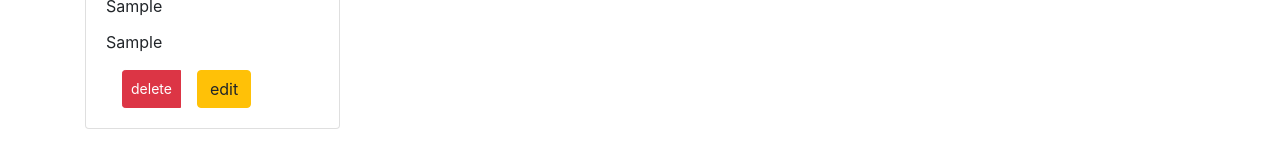
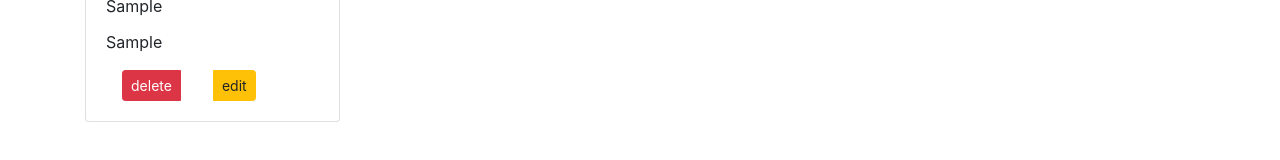
Before and after one commit to marcinbik/Redux-tutorial, a React (Create React App) app: page / in a window 1280 px wide. Both pictures are taken after typing "Sample", "Sample", "Sample" into the empty fields and a click on the input 640 px from the left and 229 px from the top of the page. Shown: the part 451-611 px from the top of the page. Built offline with nearby package versions, Linux system fonts and the light colour scheme.

Commit message:
add List.container

```diff
--- /dev/null
+++ b/src/components/List/List.container.js
@@ -0,0 +1,26 @@
+import React, { useState } from "react";
+import { REMOVE_ITEM, EDIT_ITEM } from "../../redux/actions/movies";
+import { useDispatch } from "react-redux";
+import List from "./List";
+
+const ListContainer = () => {
+  const [isModalOpen, setIsModalOpen] = useState(false);
+  const dispatch = useDispatch();
+
+  const toggle = () =>{
+    setIsModalOpen(!isModalOpen)
+  }
+
+  const handleRemove = (id) => {
+    dispatch({ type: REMOVE_ITEM, id });
+  };
+
+  const handleEdit = (id, data) => {
+    const movie = { id, ...data };
+    dispatch({ type: EDIT_ITEM, movie });
+  };
+
+  return <List onRemove={handleRemove} onEdit={handleEdit} isModalOpen={isModalOpen} toggle={toggle} />;
+};
+
+export default ListContainer;
--- a/src/components/List/List.jsx
+++ b/src/components/List/List.jsx
@@ -1,27 +1,19 @@
 import React from "react";
 import { useSelector } from "react-redux";
-import { useDispatch } from 'react-redux';
+
 import { Row } from "reactstrap";
-import {REMOVE_ITEM} from "../../redux/actions/movies";
+
 import  Movie from "../Movie";
 
 
 
-const List = () => {
+const List = ({ onRemove, onEdit, isModalOpen, toggle }) => {
   const movies = useSelector((store) => store.movies);
-
-  const dispatch = useDispatch();
-
-  const handleRemove = id => {
-    dispatch({ type: REMOVE_ITEM, id });
-  };
-
-
 
 
   return (
     <Row>
-      {movies.map(movie => <Movie key={movie.id} {...movie} onRemove={handleRemove}  />)}
+      {movies.map(movie => <Movie key={movie.id} movie={movie} onRemove={onRemove} isModalOpen={isModalOpen} onEdit={onEdit} toggle={toggle} />)}
     </Row>
   );
 };
--- a/src/components/List/index.jsx
+++ b/src/components/List/index.jsx
@@ -1,2 +1,2 @@
-import List from "./List"
-export default List;
+import ListContainer from "./List.container"
+export default ListContainer;
--- a/src/components/Modal/Modal.jsx
+++ b/src/components/Modal/Modal.jsx
@@ -1,31 +1,10 @@
-import React, { useState } from "react";
+import React from "react";
 import { Button, Modal, ModalHeader, ModalBody, ModalFooter } from "reactstrap";
 import Form from "../Form";
-import { useDispatch } from "react-redux";
-import { EDIT_ITEM } from "../../redux/actions/movies";
 
-const EditModal = ({ buttonLabel = "edit", id }) => {
-
-
-  const [modal, setModal] = useState(false);
-
-  const toggle = () => setModal(!modal);
-
-  const dispatch = useDispatch();
-
-  const onEdit = (data) => {
-
-    const movie = { id,...data };
-    dispatch({ type: EDIT_ITEM, movie });
-    toggle();
-  };
-
+const EditModal = ({ buttonLabel = "edit", isModalOpen, onEdit, toggle }) => {
   return (
-    <div>
-      <Button color="warning" onClick={toggle}>
-        {buttonLabel}
-      </Button>
-      <Modal isOpen={modal} toggle={toggle}>
+    <Modal isModalOpen={isModalOpen} toggle={toggle}>
       <ModalHeader toggle={toggle}>Edit movie</ModalHeader>
       <ModalBody>
         <Form onSubmit={onEdit} />
@@ -36,7 +15,6 @@ const EditModal = ({ buttonLabel = "edit", id }) => {
         </Button>
       </ModalFooter>
     </Modal>
-    </div>
   );
 };
 
--- a/src/components/Movie/Movie.jsx
+++ b/src/components/Movie/Movie.jsx
@@ -2,7 +2,7 @@ import React from "react";
 import { Button, Card, Col, CardBody, CardTitle, CardText, ButtonGroup } from "reactstrap";
 import Modal from "../Modal";
 
-const Movie = ({ id, title, picture, description, onRemove }) => {
+const Movie = ({ movie: {id, title, picture, description}, onRemove, onEdit, isModalOpen, toggle }) => {
 
   return (
     <Col xs={12} md={4} lg={3}>
@@ -20,7 +20,12 @@ const Movie = ({ id, title, picture, description, onRemove }) => {
           >
             delete
           </Button>
-          <Modal id={id} />
+          <Button
+            color="warning"
+            size="sm"
+            className="mx-3"
+            onClick={() => toggle()} >edit</Button>
+          <Modal id={id} onEdit={onEdit} isModalOpen={isModalOpen} toggle={toggle} />
           </ButtonGroup>
         </CardBody>
       </Card>
```
Lines whose indentation alone changed are shown as unchanged.
